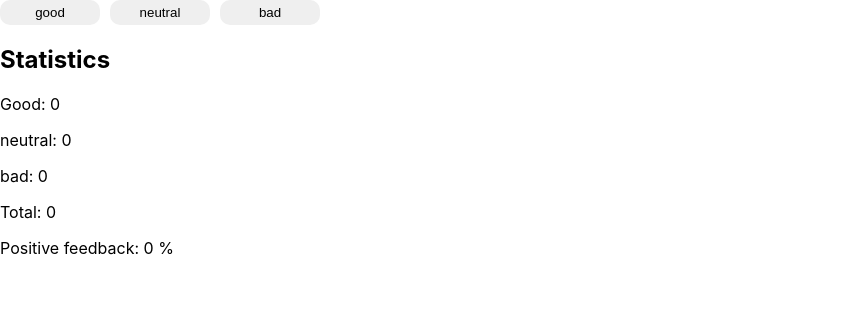
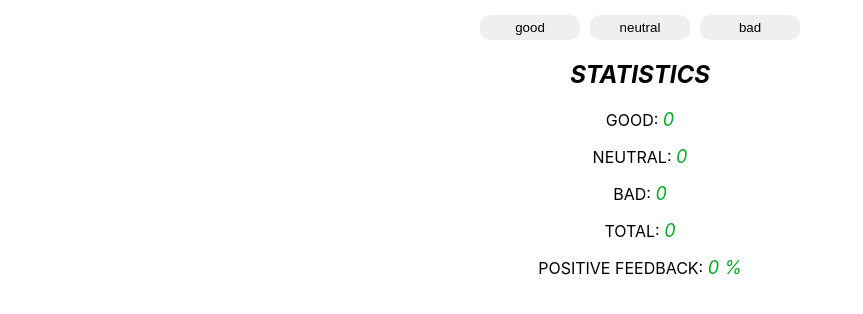
Before and after one commit to Ihorhomenko/goit-react-hw-02-feedback, a React (Create React App) app: page / in a window 1280 px wide. Shown: the top 314 px of the page, without its empty margins (0-863 px from the left). Built offline with nearby package versions, Linux system fonts and the light colour scheme.

Commit message:
finished 1 exercise

```diff
--- a/package.json
+++ b/package.json
@@ -7,6 +7,7 @@
     "@testing-library/jest-dom": "^5.16.1",
     "@testing-library/react": "^12.1.2",
     "@testing-library/user-event": "^13.5.0",
+    "prop-types": "^15.8.1",
     "react": "^17.0.2",
     "react-dom": "^17.0.2",
     "react-scripts": "5.0.0",
--- a/src/components/App.jsx
+++ b/src/components/App.jsx
@@ -10,18 +10,21 @@ class App extends Component {
   };
 
   handleBtn = e => {
-    console.log(e.target.textContent);
+
     if (e.target.textContent === 'good') {
+      console.log(this.state.good)
       this.setState(prevState => ({
         good: prevState.good + 1,
       }));
     }
     if (e.target.textContent === 'neutral') {
+      console.log(this.state.neutral)
       this.setState(prevState => ({
         neutral: prevState.neutral + 1,
       }));
     }
     if (e.target.textContent === 'bad') {
+      console.log(this.state.bad)
       this.setState(prevState => ({
         bad: prevState.bad + 1,
       }));
--- a/src/components/feedback-options.css
+++ b/src/components/feedback-options.css
@@ -1,5 +1,4 @@
 .btn {
-
     width: 100px;
     outline: none;
     padding: 5px;
@@ -14,3 +13,10 @@
 .btn:not(:last-child) {
     margin-right: 10px;
 }
+
+section {
+    margin-right: auto;
+    margin-left: auto;
+    padding-top: 15px;
+    text-align: center;
+}
--- a/src/components/feedback-options.js
+++ b/src/components/feedback-options.js
@@ -1,5 +1,6 @@
 import React from 'react';
 import './feedback-options.css'
+import PropTypes from 'prop-types'
 
 const FeedbackOptions = ({ options, onLeaveFeedback }) => {
   return options.map(el => (
@@ -9,4 +10,9 @@ const FeedbackOptions = ({ options, onLeaveFeedback }) => {
   ));
 };
 
+FeedbackOptions.propTypes = {
+  options: PropTypes.array,
+  onLeaveFeedback: PropTypes.func,
+}
+
 export default FeedbackOptions;
--- /dev/null
+++ b/src/components/state.css
@@ -0,0 +1,13 @@
+.title {
+    font-style: italic;
+    text-transform: uppercase;
+}
+.state {
+
+    text-transform: uppercase;
+}
+.state-number {
+    font-style: italic;
+    font-size: large;
+    color: rgb(3, 171, 34);
+}
--- a/src/components/statistics.js
+++ b/src/components/statistics.js
@@ -1,16 +1,26 @@
 import React from 'react';
+import PropTypes from 'prop-types'
+import './state.css'
 
 const Statistics = ({ good, neutral, bad, total, positiveFeedback }) => {
   return (
     <div>
-      <h2>Statistics</h2>
-      <p>Good: {good}</p>
-      <p>neutral: {neutral}</p>
-      <p>bad: {bad}</p>
-      <p>Total: {total}</p>
-      <p>Positive feedback: {positiveFeedback} %</p>
+      <h2 className='title'>Statistics</h2>
+      <p className='state'>Good: <span className='state-number'>{good}</span></p>
+      <p className='state'>neutral: <span className='state-number'>{neutral}</span></p>
+      <p className='state'>bad: <span className='state-number'>{bad}</span></p>
+      <p className='state'>Total: <span className='state-number'>{total}</span></p>
+      <p className='state'>Positive feedback: <span className='state-number'>{positiveFeedback} %</span></p>
     </div>
   );
 };
 
+Statistics.propTypes = {
+  good: PropTypes.number,
+  neutral: PropTypes.number,
+  bad: PropTypes.number,
+  total: PropTypes.number,
+  positiveFeedback: PropTypes.number,
+}
+
 export default Statistics;
```
Also changed, not shown: 1 other file (tests, documents, lock files or other folders).
